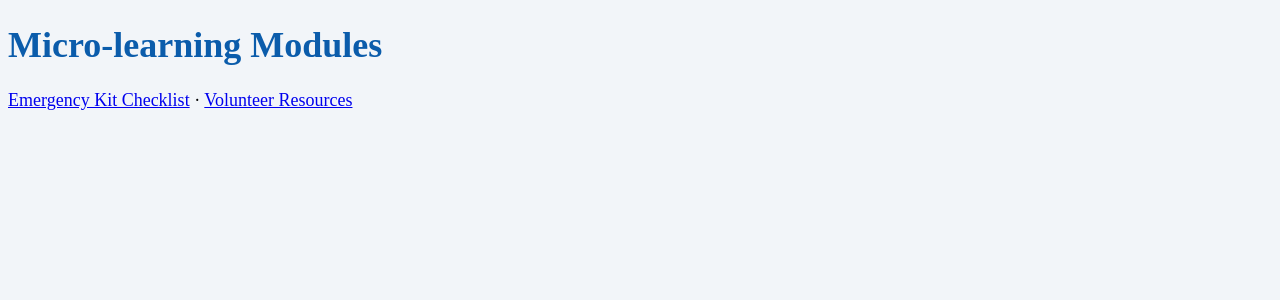
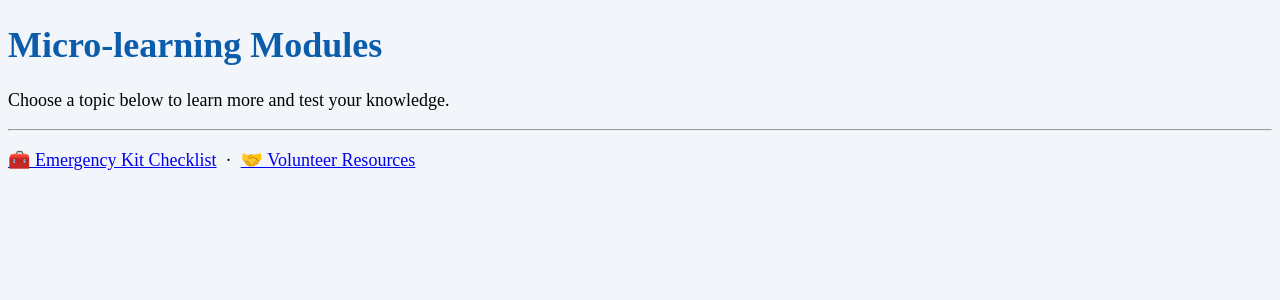
Before and after one commit to RandyNoggle/readybuddy-app, a FastAPI app: template templates/modules.html in a window 1280 px wide. Shown: the top 300 px of the page. Run offline with FastAPI, Linux system fonts and the light colour scheme; the template is opened without the code that fills it, so the values that code supplies are empty.

Commit message:
Update modules.html

```diff
--- a/templates/modules.html
+++ b/templates/modules.html
@@ -3,25 +3,31 @@
 <head>
   <meta charset="utf-8">
   <title>ReadyBuddy – Modules</title>
-  <link rel="stylesheet" href="/static/style.css">
+  <!-- Version tag ensures updated CSS is always loaded -->
+  <link rel="stylesheet" href="/static/style.css?v=2">
 </head>
 <body>
+  <div class="card">
     <h1>Micro-learning Modules</h1>
+    <p class="muted">Choose a topic below to learn more and test your knowledge.</p>
+
     <ul>
       {% for m in modules %}
-      <li style="margin-bottom: 1rem;">
+        <li style="margin-bottom: 1.25rem;">
           <a href="/modules/{{ m.id }}"><strong>{{ m.title }}</strong></a><br>
           <small class="muted">{{ m.description }}</small>
           {% if m.image %}
-          <img src="/static/{{ m.image }}" alt="" style="max-width: 320px;">
+            <img src="/static/{{ m.image }}" alt="" style="max-width: 320px; margin-top: 0.5rem;">
           {% endif %}
         </li>
       {% endfor %}
     </ul>
 
+    <hr>
     <p>
-    <a href="/checklist">Emergency Kit Checklist</a> ·
-    <a href="/resources">Volunteer Resources</a>
+      <a href="/checklist">🧰 Emergency Kit Checklist</a> &nbsp;·&nbsp;
+      <a href="/resources">🤝 Volunteer Resources</a>
     </p>
+  </div>
 </body>
 </html>
```
Lines whose indentation alone changed are shown as unchanged.
